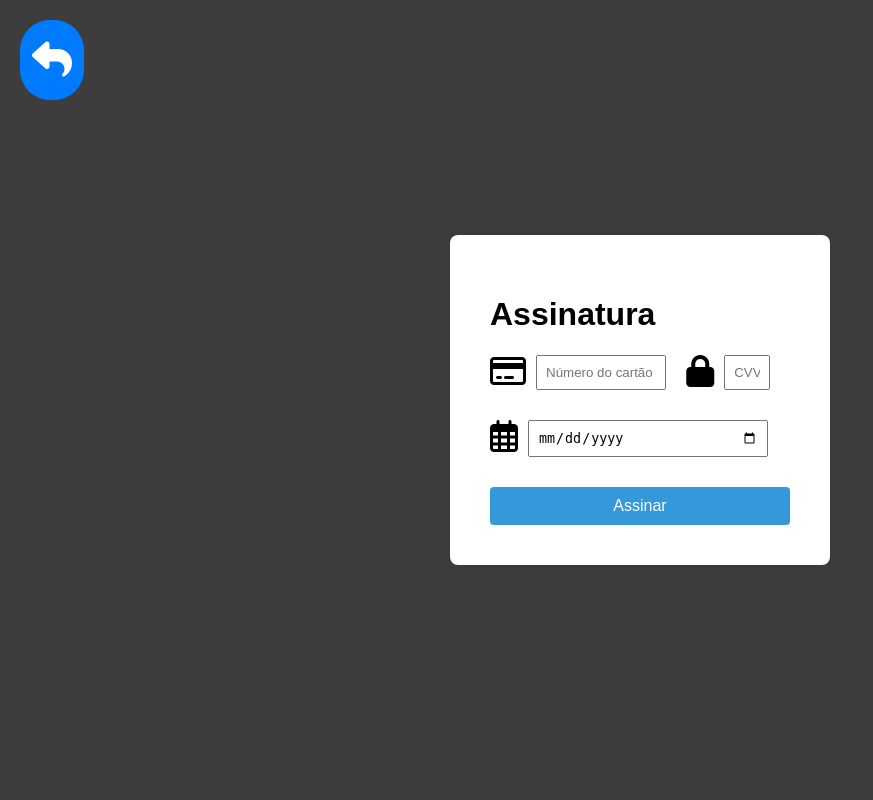
After one commit to LucasJRufino/gamenerd, a PHP site: page /assinar.php in a window 1280 px wide. The commit adds this page. Shown: the whole page, without its empty margins (0-873 px from the left). Run offline with PHP 8.4, Linux system fonts and the light colour scheme; some libraries are stand-ins or nearby versions.

Commit message:
feat: add 'assinar' screen for card info

```diff
--- /dev/null
+++ b/assinar.php
@@ -0,0 +1,121 @@
+<!-- reset-password.html (Página de redefinição de senha) -->
+<!DOCTYPE html>
+<html lang="en">
+<head>
+<script src="js/funcoes.js"></script>
+    <script src="https://code.jquery.com/jquery-3.7.1.js"
+        integrity="sha256-eKhayi8LEQwp4NKxN+CfCh+3qOVUtJn3QNZ0TciWLP4=" crossorigin="anonymous"></script>
+        <script src="js/sweetalert.js"></script>
+    <meta charset="UTF-8">
+    <meta name="viewport" content="width=device-width, initial-scale=1.0">
+    <script src="https://kit.fontawesome.com/dafa5c5d34.js" crossorigin="anonymous"></script>
+
+
+    <style>
+        body {
+            font-family: Arial, sans-serif;
+            display: flex;
+            flex-direction: column;
+            align-items: center;
+            justify-content: center;
+            margin: 0;
+            padding: 0;
+            height: 100vh;
+            background-color: #3d3d3d;
+        }
+
+        form {
+            background-color: #fff;
+            display: flex;
+            flex-direction: column;
+            align-items: left;
+            padding: 40px;
+            border-radius: 8px;
+            box-shadow: 0 0 10px rgba(0, 0, 0, 0.1);
+            width: 300px;
+        }
+
+        label {
+            display: block;
+            margin-bottom: 8px;
+            font-weight: bold;
+        }
+
+        input {
+            width: 100%;
+            padding: 8px;
+            margin-bottom: 30px;
+            box-sizing: border-box;
+        }
+
+        button {
+            background-color: #3498db;
+            color: #fff;
+            padding: 10px;
+            border: none;
+            border-radius: 4px;
+            cursor: pointer;
+            width: 60%;
+            font-size: 16px;
+        }
+        #cvv {
+            width: 18%;
+            margin-left: 10px;
+            margin-right: 20px;
+        }
+        #cartao {
+            width: 55%;
+            margin-left: 10px;
+            margin-right: 20px;
+        }
+        #data {
+            width: 80%;
+            margin-left: 10px;
+            margin-right: 20px;
+        }
+        button:hover {
+            background-color: #237eba;
+        }
+
+        #botaoSeta {
+            position: fixed;
+            top: 20px;
+            left: 20px;
+            width: 5%;
+            height: 10%;
+            font-size: 40px;
+            background-color: #007bff;
+            color: #fff;
+            border: none;
+            padding: 10px;
+            cursor: pointer;
+            border-radius: 30px;
+        }
+    </style>
+
+</head>
+
+
+<body>
+
+<button id="botaoSeta" onclick="history.back()"><i class="fa-solid fa-reply"></i></button>
+    <form class="form" id="formSenha">
+    <h1>Assinatura</h1>
+    <div style="display: flex">
+
+    <i class="fa-regular fa-credit-card fa-2x"></i>
+        <input type="text" id="cartao"  name="nomeM" placeholder="Número do cartão"  maxlength="16"required>
+
+    <i class="fa-solid fa-lock fa-2x"></i>
+        <input  type="text" id="cvv"maxlength="3" placeholder="CVV" required >
+
+    </div>
+    <div style="display: flex">
+        <i class="fa-regular fa-calendar-days fa-2x"></i>
+        <input  type="date" id="data" name="senhaS" required>
+        </div >
+
+        <button type="button" style="width: auto"class="btn btn-primary" id="btnMod" onclick="assina()">Assinar</button>
+    </form>
+</body>
+</html>
--- a/dashboard.php
+++ b/dashboard.php
@@ -110,7 +110,7 @@
           echo $email; ?></h1></p>
           <div style="padding: 5%">
           <a class="btn btn-danger" href="actions/logout.php">Deslogar</a>
-          <a class="btn btn-warning" style="background-color: #ffdb0f, color: #000000"  onclick="assina()">Assinar</a>
+          <a class="btn btn-warning" style="background-color: #ffdb0f, color: #000000"  href="assinar.php">Assinar</a>
           </div>
   </div>
 
--- a/js/funcoes.js
+++ b/js/funcoes.js
@@ -40,6 +40,7 @@ function assina() {
             if (r == 1) {
                 mostrarDados();
                 Swal.fire("Sucesso!", "Atualização feita com êxito.", "success");
+                window.location.href = "index.php";
             } else {
                 Swal.fire("Erro!", "Falha ao atualizar os dados, tente novamente mais tarde ou contate o suporte", "error");
             }
@@ -62,6 +63,7 @@ function trocasenha() {
             if (r == 1) {
                 mostrarDados();
                 Swal.fire("Sucesso!", "Atualização feita com êxito.", "success");
+                window.location.href = "entrar.php";
             } else {
                 Swal.fire("Erro!", "Falha ao atualizar os dados, tente novamente mais tarde ou contate o suporte", "error");
             }
```
